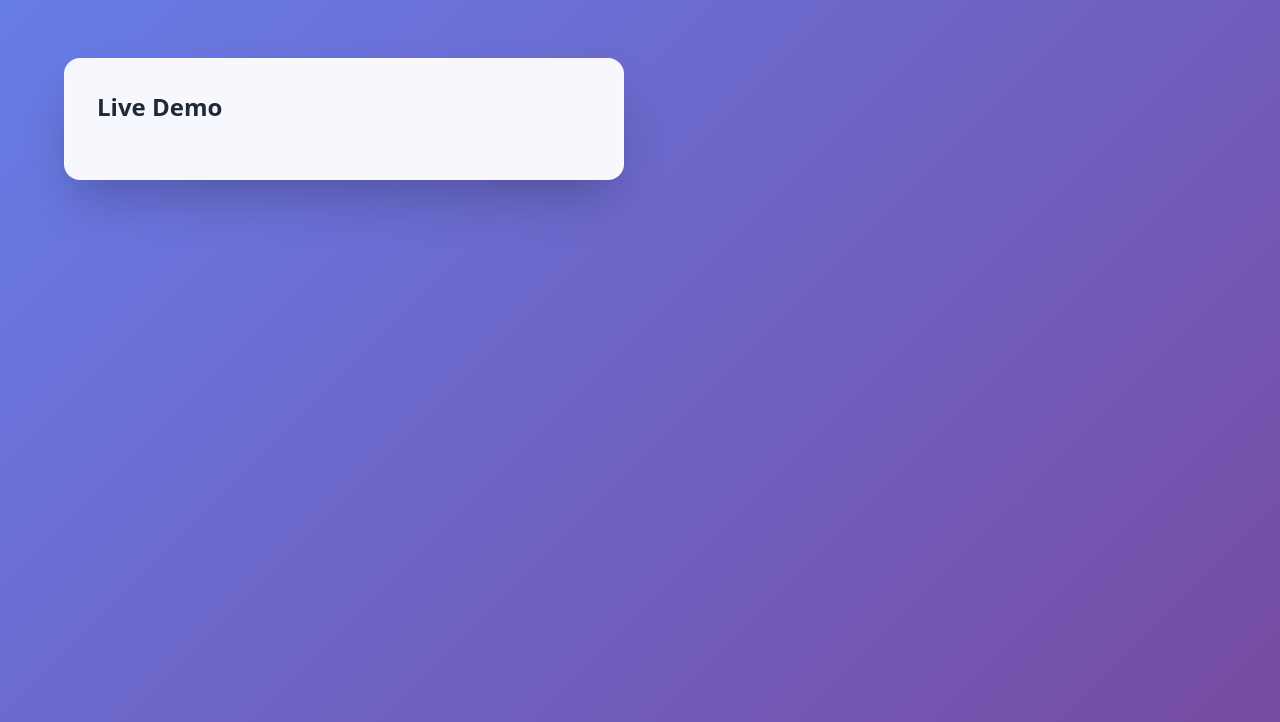
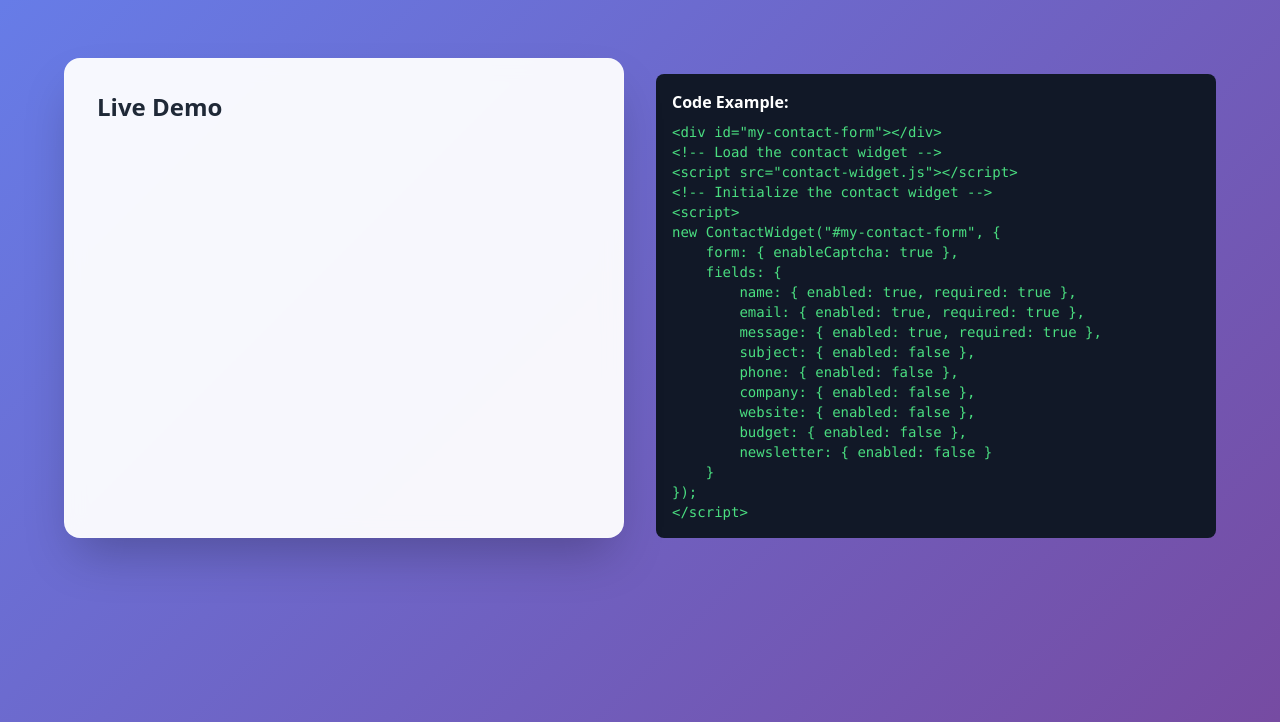
Before and after one commit to stackseekers/contact-form-app, a plain HTML site: page public/example-minified.html in a window 1280 px wide. Shown: the part 78-800 px from the top of the page. Drawn offline with nearby package versions, Linux system fonts and the light colour scheme.

Commit message:
feat: minify old

```diff
--- a/public/example-minified.html
+++ b/public/example-minified.html
@@ -39,6 +39,29 @@
                 <!-- Initialize the contact widget -->
                 <script>new ContactWidget("#my-contact-form", { form: { enableCaptcha: true }, fields: { name: { enabled: true, required: true }, email: { enabled: true, required: true }, message: { enabled: true, required: true }, subject: { enabled: false }, phone: { enabled: false }, company: { enabled: false }, website: { enabled: false }, budget: { enabled: false }, newsletter: { enabled: false } } });</script>
             </div>
+            <div class="bg-gray-900 rounded-lg p-4 mt-4">
+                <h3 class="text-white font-semibold mb-2">Code Example:</h3>
+                <pre class="text-green-400 text-sm overflow-x-auto"><code>&lt;div id="my-contact-form"&gt;&lt;/div&gt;
+&lt;!-- Load the contact widget --&gt;
+&lt;script src="contact-widget.js"&gt;&lt;/script&gt;
+&lt;!-- Initialize the contact widget --&gt;
+&lt;script&gt;
+new ContactWidget("#my-contact-form", {
+    form: { enableCaptcha: true },
+    fields: {
+        name: { enabled: true, required: true },
+        email: { enabled: true, required: true },
+        message: { enabled: true, required: true },
+        subject: { enabled: false },
+        phone: { enabled: false },
+        company: { enabled: false },
+        website: { enabled: false },
+        budget: { enabled: false },
+        newsletter: { enabled: false }
+    }
+});
+&lt;/script&gt;</code></pre>
+            </div>
         </div>
     </div>
 </body>
```
